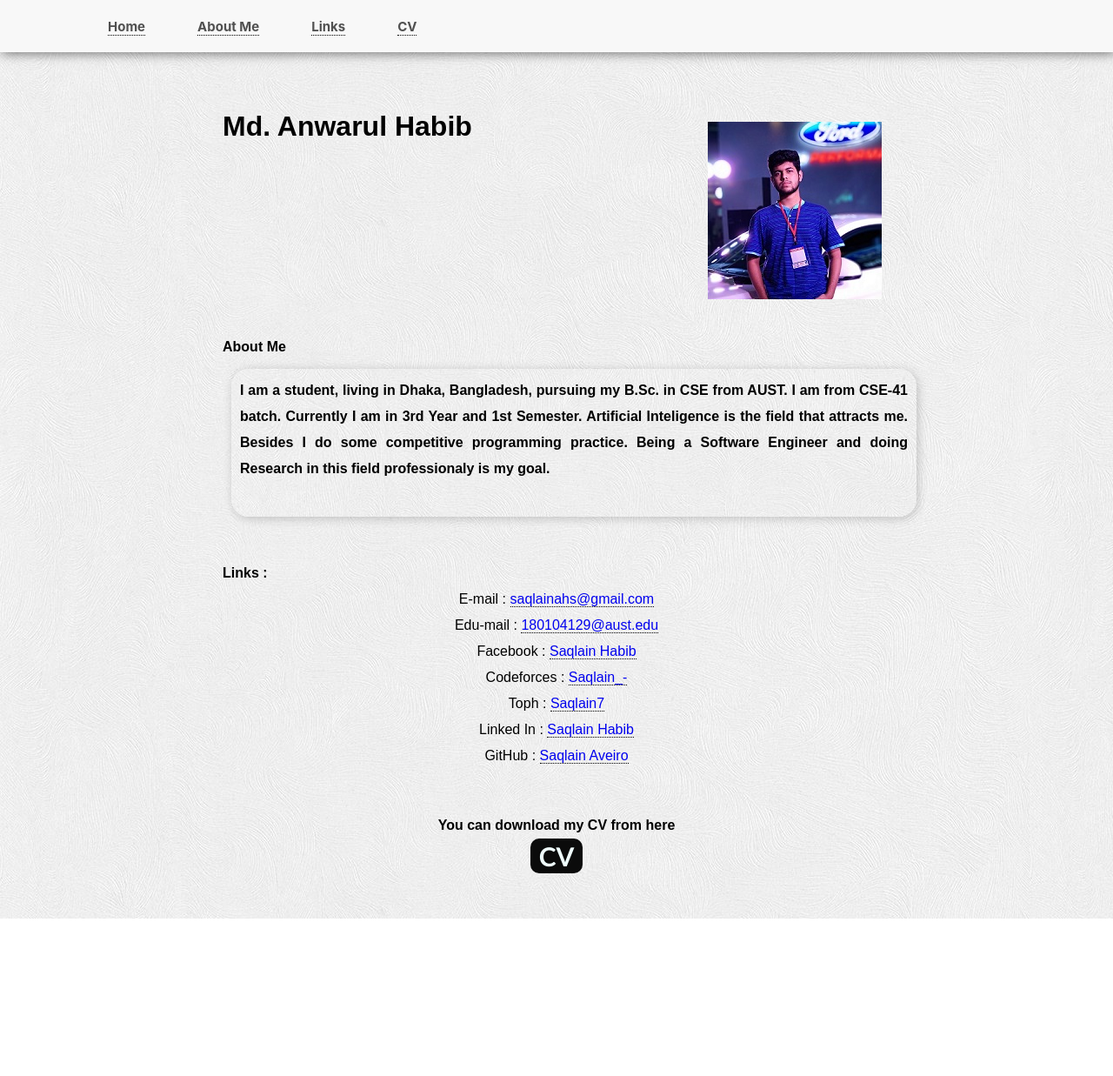
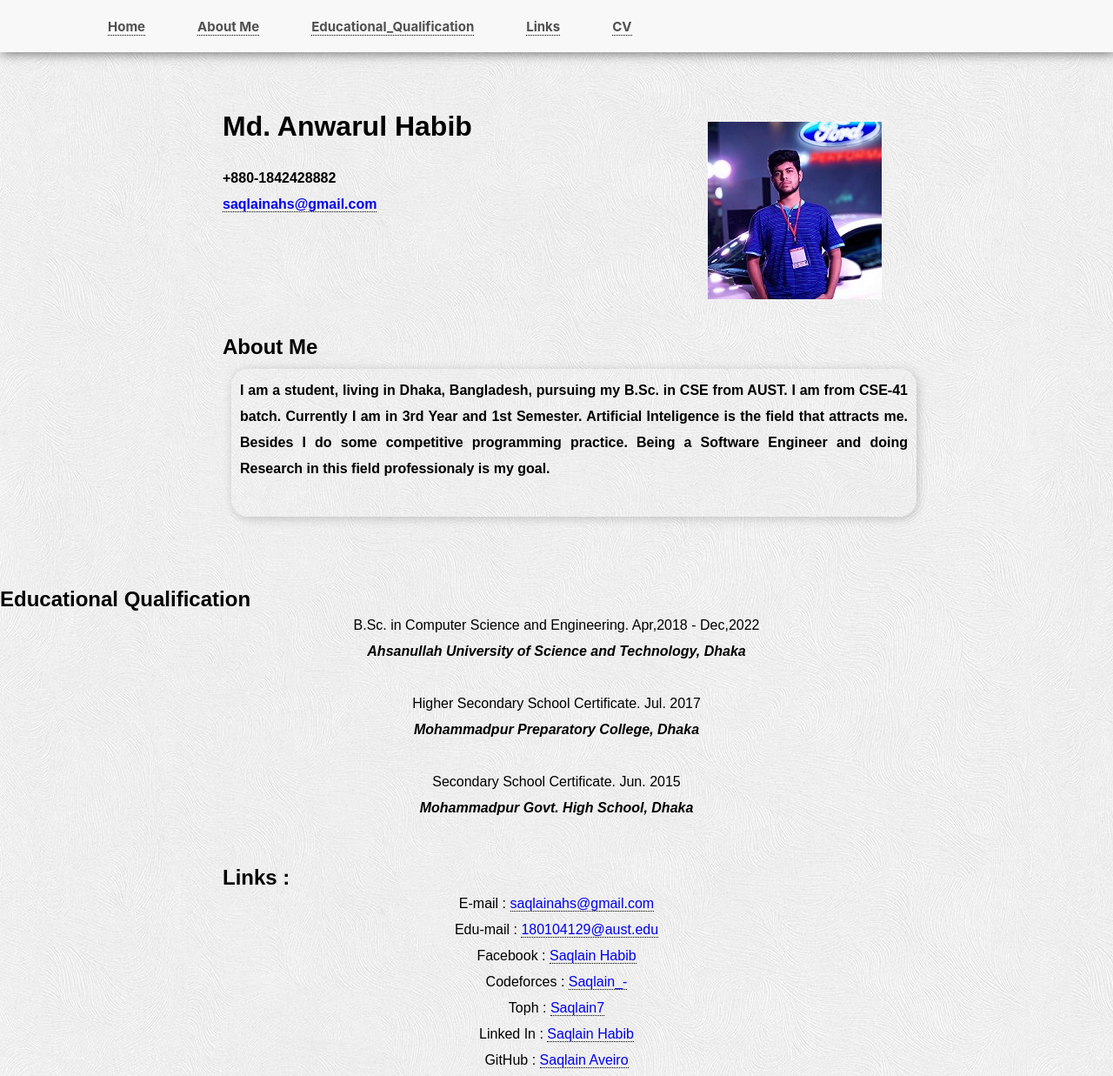
Before and after one commit to SaqlainAveiro/SaqlainAveiro.github, a plain HTML site: page index.html in a window 1280 px wide. Shown: the top 1237 px of the page at 87% size. Before the commit the page ends 1056 px from the top, so only its background shows below. Drawn offline with Linux system fonts and the light colour scheme.

Commit message:
Update index.html

```diff
--- a/index.html
+++ b/index.html
@@ -14,9 +14,10 @@
         <section id="Home">
 
             <nav>
-                <ul>
+                <ul class="Section_Class_Ul">
                     <li><a href="#Home">Home</a></li>
                     <li><a href="#About_Me">About Me</a></li>
+                    <li><a href="#Educational_Qualification">Educational_Qualification</a></li>
                     <li><a href="#My_Links">Links</a></li>
                     <li><a href="#CV_Info">CV</a></li>
                 </ul>
@@ -28,13 +29,15 @@
 
         <div id = "About_Me">
 
+
             <img style="margin: 10px; " id = "saqlain" src="Images/saqlain.jpg">
 
-            <div>
+            <h1>Md. Anwarul Habib</h1>
+            <h4><br/>+880-1842428882</h4>
+            <h4><a href="https://saqlainahs@gmail.com">saqlainahs@gmail.com</a></h4>
 
-                <h1>Md. Anwarul Habib</h1>
+            <p style="font-weight: bold; font-size: 24px;"><br/>About Me</p>
 
-                <p style="font-weight: bold;"><br/>About Me</p>
             <p class="MyParagraph" style="font-weight: bolder; margin: 10px; text-align: justify;">
                 I am a student, living in Dhaka,
                 Bangladesh, pursuing my B.Sc. in CSE from AUST. I am from CSE-41 batch. Currently I am in 3rd
@@ -42,18 +45,41 @@
                 competitive programming practice. Being a Software Engineer and doing Research in this field
                 professionaly is my goal.
             </p>
-            </div>
 
         </div>
 
 
 
+        <div id="Educational_Qualification">
+
+            <p style="font-weight: bold; font-size: 24px;"><br/>Educational Qualification</p>
+
+            <ul class="Education">
+                <li>
+                    <p style="font-weight: lighter;">B.Sc. in Computer Science and Engineering. Apr,2018 - Dec,2022</p>
+                    <p style="font-weight: bold; font-style: italic;">Ahsanullah University of Science and Technology, Dhaka<br/><br/></p>
+                </li>
+
+                <li>
+                    <p style="font-weight: lighter;">Higher Secondary School Certificate. Jul. 2017</p>
+                    <p style="font-weight: bold; font-style: italic;">Mohammadpur Preparatory College, Dhaka<br/><br/></p>
+                </li>
+
+                <li>
+                    <p style="font-weight: lighter;">Secondary School Certificate. Jun. 2015</p>
+                    <p style="font-weight: bold; font-style: italic;">Mohammadpur Govt. High School, Dhaka</p>
+                </li>
+            </ul>
+
+        </div>
+
+
 
         <div id="My_Links">
 
-                <p style="font-weight: bold;">Links : </p>
+                <p style="font-weight: bold; font-size: 24px;">Links : </p>
 
-                <ul>
+                <ul class="Link_Class_Ul">
                     <li>E-mail : <a href="https://saqlainahs@gmail.com">saqlainahs@gmail.com</a></li>
                     <li>Edu-mail : <a href="https://180104129@aust.edu">180104129@aust.edu</a></li>
                     <li>Facebook : <a href="https://www.facebook.com/saqlain.is.dead/">Saqlain Habib</a></li>
```
Lines whose indentation alone changed are shown as unchanged.
